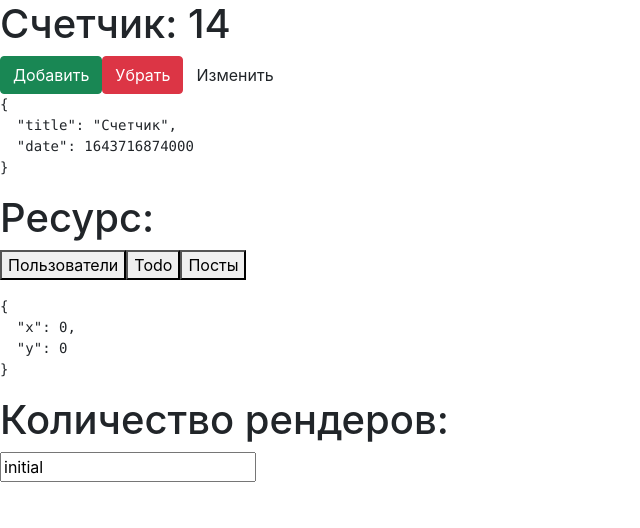
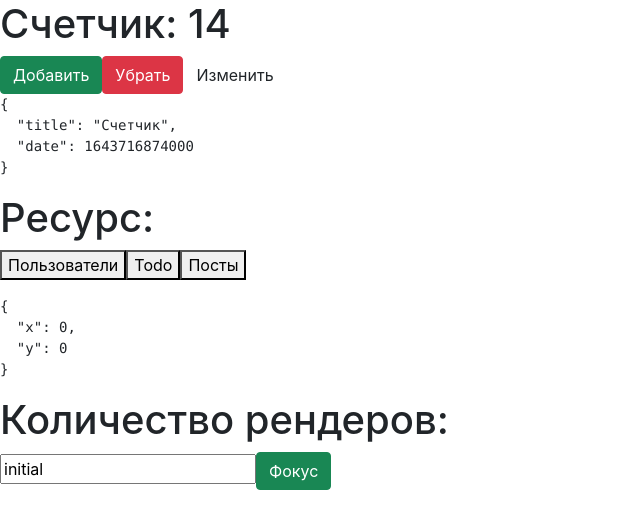
Before and after one commit to nacukisubaru/vladlen-react-hooks-practic, a React (Create React App) app: page / in a window 1280 px wide. Shown: the top 528 px of the page, without its empty margins (0-640 px from the left). Built offline with nearby package versions, Linux system fonts and the light colour scheme; no server answers.

Commit message:
useRef фокус на инпут по нажатию на кнопку

```diff
--- a/src/examples/effect.js
+++ b/src/examples/effect.js
@@ -8,16 +8,26 @@
     //Задаем текущее состояние useRef как null
     const renderCount = useRef(null)
 
+    //Этот ref привязан к инпуту
+    //Референсы можно использовать для работы с dom элементами например делать фокус на инпут
+    const inputRef = useRef(null)
+
+    const focus = () => inputRef.current.focus()
+
     //Изменяем current текущее значение объекта каждый раз когда дергаем useState
     //дергаем useState когда изменяем значение в input
     useEffect(() => {
         renderCount.current++
+        console.log(inputRef.current.value)
     })
+
+
 
     return (
         <div>
             <h1>Количество рендеров: {renderCount.current}</h1>
-            <input type="text" onChange={(e) => setValue(e.target.value)} value={value} />
+            <input ref={inputRef} type="text" onChange={(e) => setValue(e.target.value)} value={value} />
+            <button className="btn btn-success" onClick={focus}>Фокус</button>
         </div>
     )
 }
```
